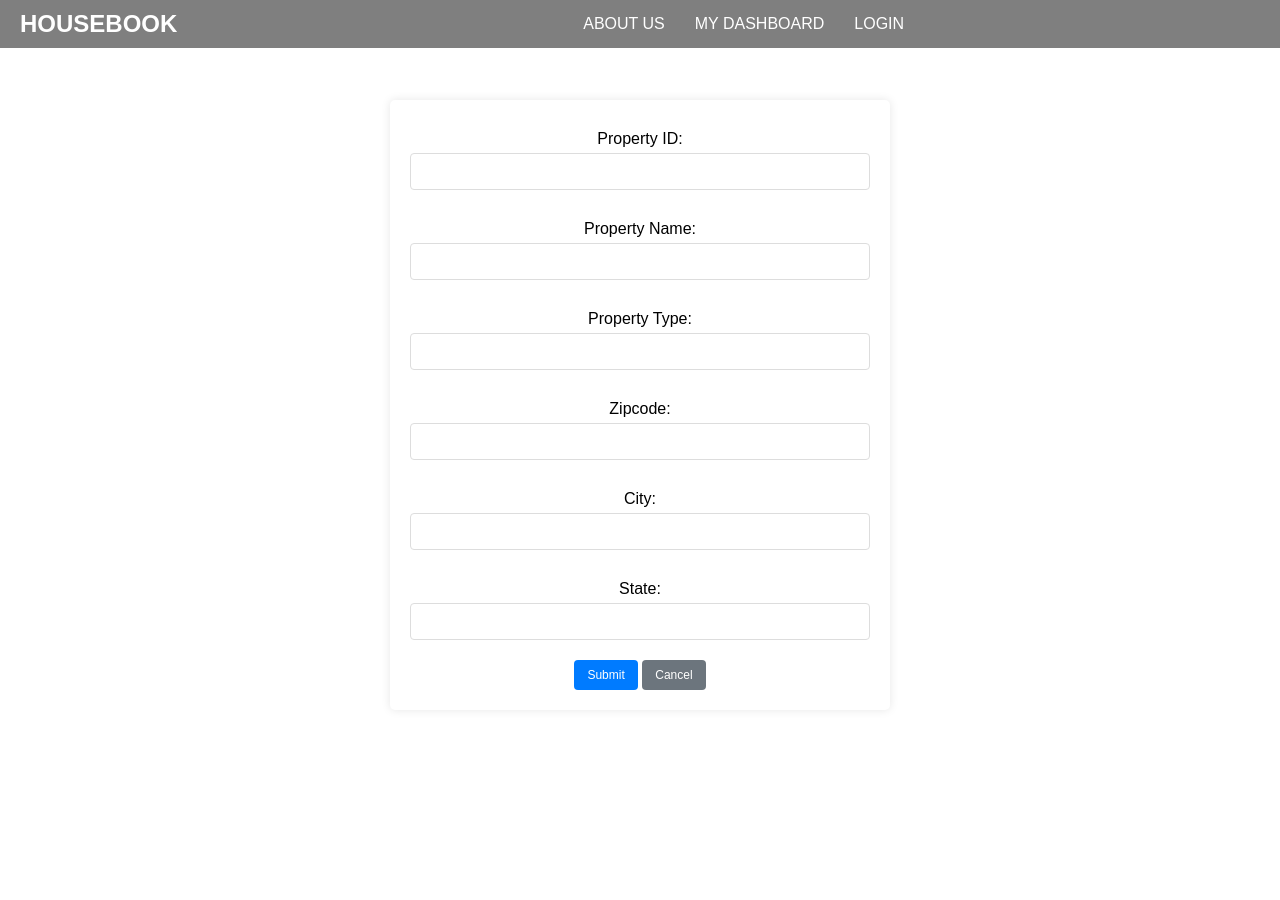
After one commit to EasonJiang94/RateMyRent, a Django app: page /add_property/ in a window 1280 px wide. The commit adds this page. Run offline with Django 4.2, Linux system fonts and the light colour scheme.

Commit message:
create add_property.html

```diff
--- a/housebook/housebook/urls.py
+++ b/housebook/housebook/urls.py
@@ -22,4 +22,5 @@ urlpatterns = [
     path('', include('housebook_app.urls')),
     path('admin/', admin.site.urls),
     path('dashboard/', views.dashboard, name='dashboard'),
+    path('add_property/', views.add_property, name='add_property'),
 ]
--- a/housebook/housebook_app/static/css/styles.css
+++ b/housebook/housebook_app/static/css/styles.css
@@ -102,3 +102,65 @@ html, body {
     box-shadow: 0 4px 8px rgba(0, 0, 0, 0.1); /* Optional: Adds a shadow to your images */
     border-radius: 4px; /* Optional: Rounds the corners of your images */
 }
+
+
+form {
+    background-color: #fff;
+    padding: 20px;
+    border-radius: 5px;
+    box-shadow: 0 0 10px rgba(0, 0, 0, 0.1);
+    max-width: 500px;
+    margin: auto;
+}
+
+label {
+    display: block;
+    margin-top: 10px;
+    margin-bottom: 5px;
+}
+
+input[type="number"],
+input[type="text"] {
+    width: 100%;
+    padding: 10px;
+    margin-bottom: 20px;
+    border: 1px solid #ddd;
+    border-radius: 4px;
+}
+
+
+button {
+    padding: 8px 13px;
+    color: #fff;
+    font-size: 12px;
+    background-color: #007bff;
+    border: none;
+    border-radius: 4px;
+    cursor: pointer;
+}
+
+button:hover {
+    background-color: #0056b3;
+}
+
+.btn-cancel {
+    padding: 8px 13px;
+    color: #fff;
+    font-size: 12px;
+    background-color: #6c757d;
+    border: none;
+    border-radius: 4px;
+    cursor: pointer;
+    text-decoration: none;
+    display: inline-block;
+}
+
+.btn-cancel:hover {
+    background-color: #6c757d;
+}
+
+.add-property-board {
+    text-align: center;
+    margin: 100px 0; /* Adjust the margin as needed */
+    padding-bottom: 40px;
+}
--- /dev/null
+++ b/housebook/housebook_app/templates/add_property.html
@@ -0,0 +1,49 @@
+{% load static %}
+<!DOCTYPE html>
+<html lang="en">
+<head>
+    <meta charset="UTF-8">
+    <title>Property Add Form</title>
+    <link rel="stylesheet" href="{% static 'css/styles.css' %}">
+</head>
+<body>
+    <header>
+        <nav class="navbar">
+            <div class="nav-container">
+                <div class="logo">HOUSEBOOK</div>
+                <ul class="nav-links">
+                    <li><a href="#" class="nav-links-item">ABOUT US</a></li>
+                    <li><a href="/dashboard/" class="nav-links-item">MY DASHBOARD</a></li>
+                    <li><a href="#" class="nav-links-item">LOGIN</a></li>
+                    <!-- Add other navigation links here -->
+                </ul>
+            </div>
+        </nav>
+    </header>
+    <section class="add-property-board">
+        <form id="propertyForm" action="{% url 'add_property' %}" method="POST">
+            {% csrf_token %}
+            <label for="propertyId">Property ID:</label>
+            <input type="text" id="propertyId" name="property_id" required>
+
+            <label for="propertyName">Property Name:</label>
+            <input type="text" id="propertyName" name="property_name" maxlength="30" required>
+
+            <label for="propertyType">Property Type:</label>
+            <input type="text" id="propertyType" name="property_type" maxlength="30" required>
+
+            <label for="zipcode">Zipcode:</label>
+            <input type="text" id="zipcode" name="zipcode" required>
+
+            <label for="city">City:</label>
+            <input type="text" id="city" name="city" maxlength="30" required>
+
+            <label for="state">State:</label>
+            <input type="text" id="state" name="state" maxlength="10" required>
+
+            <button type="submit">Submit</button>
+            <a href="{% url 'dashboard' %}" class="btn-cancel">Cancel</a>
+        </form>
+    </section>
+</body>
+</html>
--- a/housebook/housebook_app/templates/dashboard.html
+++ b/housebook/housebook_app/templates/dashboard.html
@@ -23,6 +23,7 @@
     <section class="property-board">
         <div class="heading">
             <h1>Property List</h1>
+            <a href="{% url 'add_property' %}" class="button">Add Property</a>
         </div>
         <div class="listings">
             <img src="{% static 'css/sample_house.jpg' %}" alt="Listing 1" class="listing-image">
--- a/housebook/housebook_app/views.py
+++ b/housebook/housebook_app/views.py
@@ -3,6 +3,9 @@ from django.http import HttpResponse
 from django.template import loader
 from .models import Users
 from .models import Salesman
+from .models import Property
+from django.shortcuts import render, redirect
+from django.http import HttpResponse
 
 def housebook_app(request):
     # code below filters the list of salesman
@@ -17,3 +20,18 @@ def housebook_app(request):
 def dashboard(request):
     template = loader.get_template('dashboard.html')
     return HttpResponse(template.render())
+
+def add_property(request):
+    if request.method == 'POST':
+        new_property = Property(
+            property_id=request.POST['property_id'],
+            property_name=request.POST['property_name'],
+            property_type=request.POST['property_type'],
+            zipcode=request.POST['zipcode'],
+            city=request.POST['city'],
+            state=request.POST['state'],
+        )
+        new_property.save()  # Save the new Property to the database
+        return redirect('dashboard')
+    else:
+        return render(request, 'add_property.html')
```
